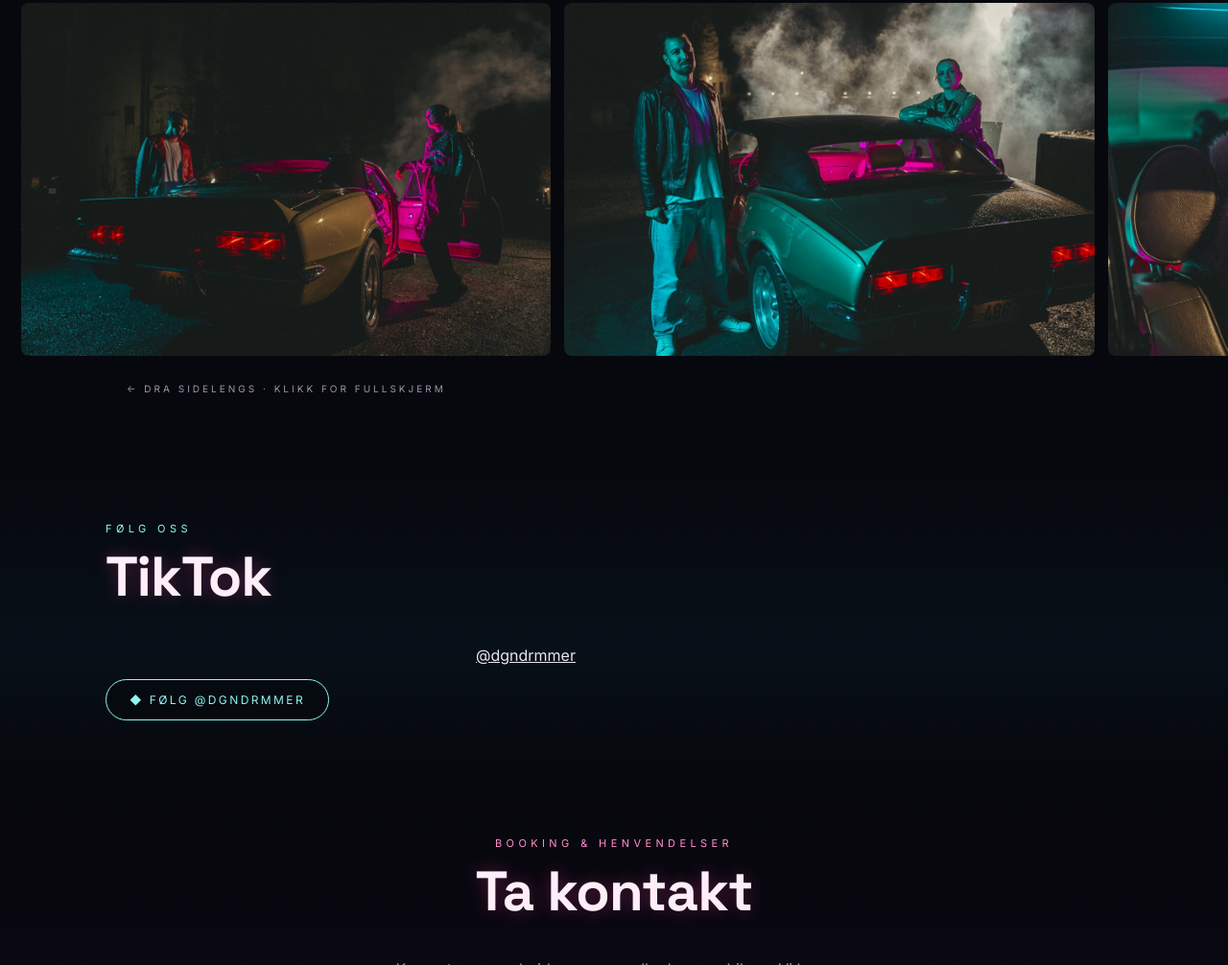
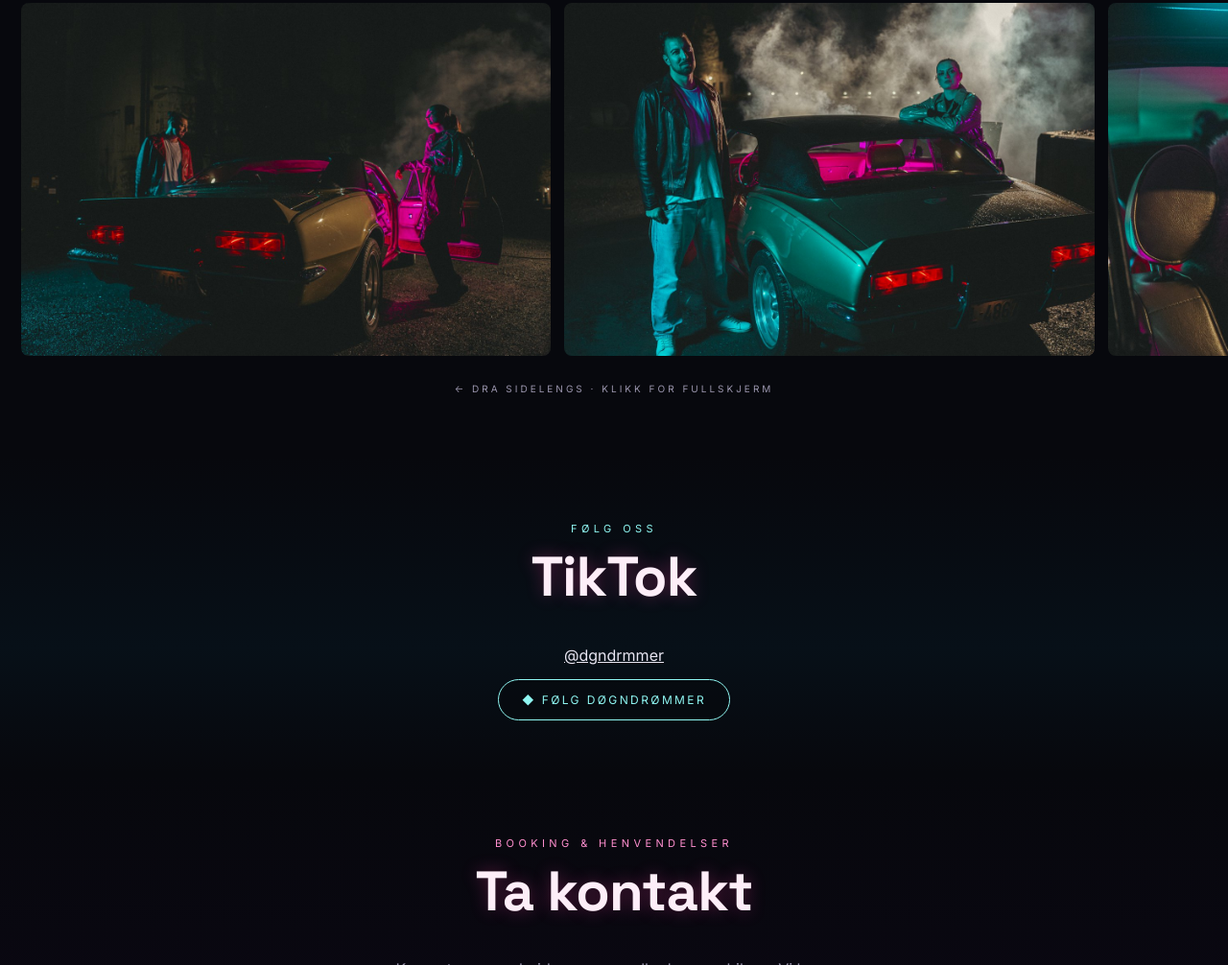
Before and after one commit to Dogndrommer10/github.no, a plain HTML site: page index.html in a window 1280 px wide. Shown: the part 3881-4887 px from the top of the page at 96% size. Drawn offline with Linux system fonts and the light colour scheme; a script that the page names is missing.

Commit message:
Sentrer Galleri og TikTok, «Følg Døgndrømmer»-knapp
Co-Authored-By: Claude Opus 5.5 <noreply@anthropic.com>
Claude-Session: https://claude.ai/code/session_018sZJ2pCRhFjjK16QY6zRdF

```diff
--- a/index.html
+++ b/index.html
@@ -223,7 +223,8 @@
   .socials{display:flex; gap:14px; justify-content:center; margin-top:34px; flex-wrap:wrap}
 
   .embed-note{margin-top:18px}
-  #tiktok{background:linear-gradient(180deg, var(--ink), #071018 60%, var(--ink))}
+  #tiktok{background:linear-gradient(180deg, var(--ink), #071018 60%, var(--ink)); text-align:center}
+  #galleri .head, #galleri .hint{text-align:center}
   .tt-embed{display:flex; justify-content:center}
   .tt-embed .tiktok-embed{margin:0 auto}
 
@@ -369,7 +370,7 @@
         </section>
       </blockquote>
     </div>
-    <p class="embed-note"><a class="pill teal" href="https://www.tiktok.com/@dgndrmmer" target="_blank" rel="noopener">◆ Følg @dgndrmmer</a></p>
+    <p class="embed-note"><a class="pill teal" href="https://www.tiktok.com/@dgndrmmer" target="_blank" rel="noopener">◆ Følg Døgndrømmer</a></p>
   </div>
 </section>
 <script async src="https://www.tiktok.com/embed.js"></script>
```
